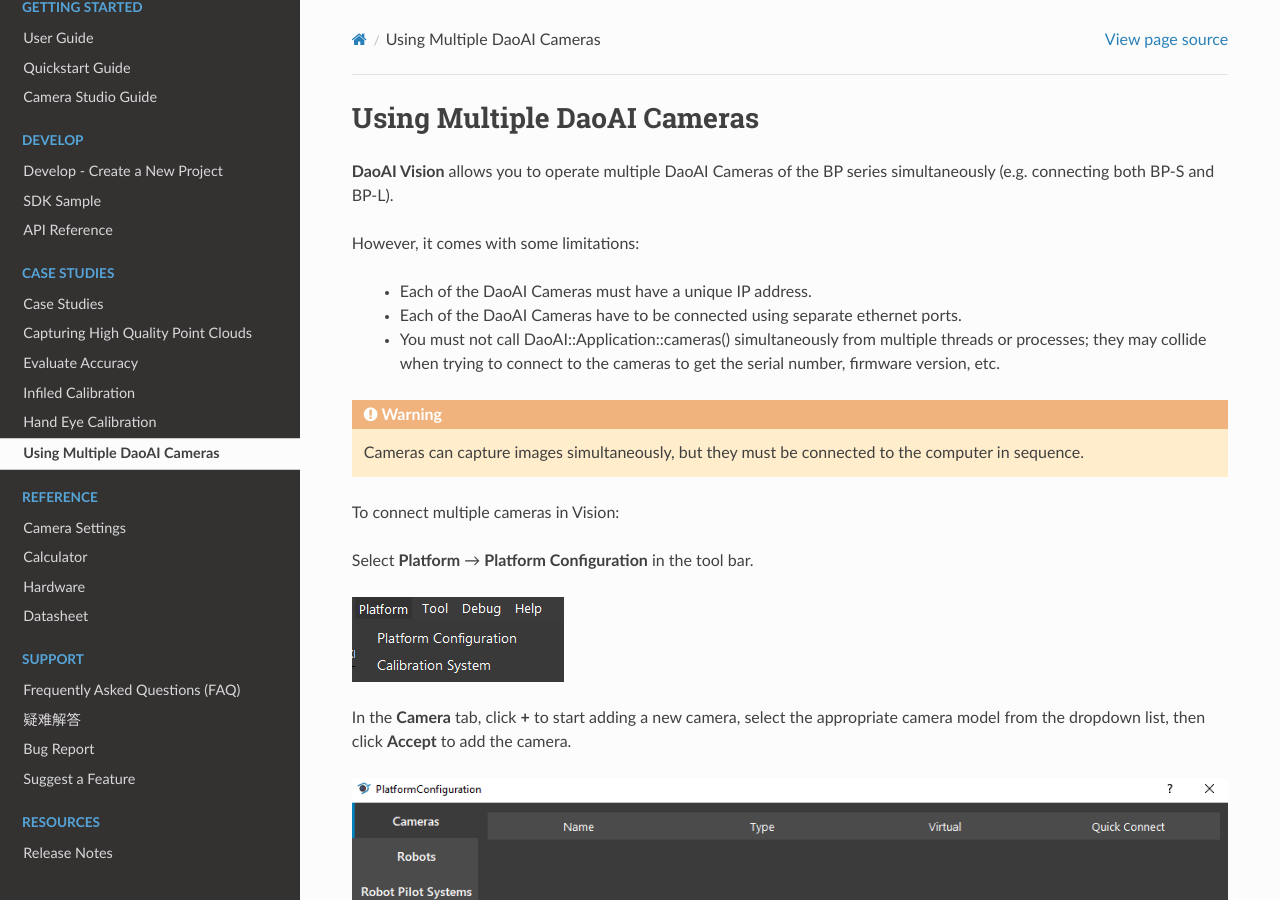
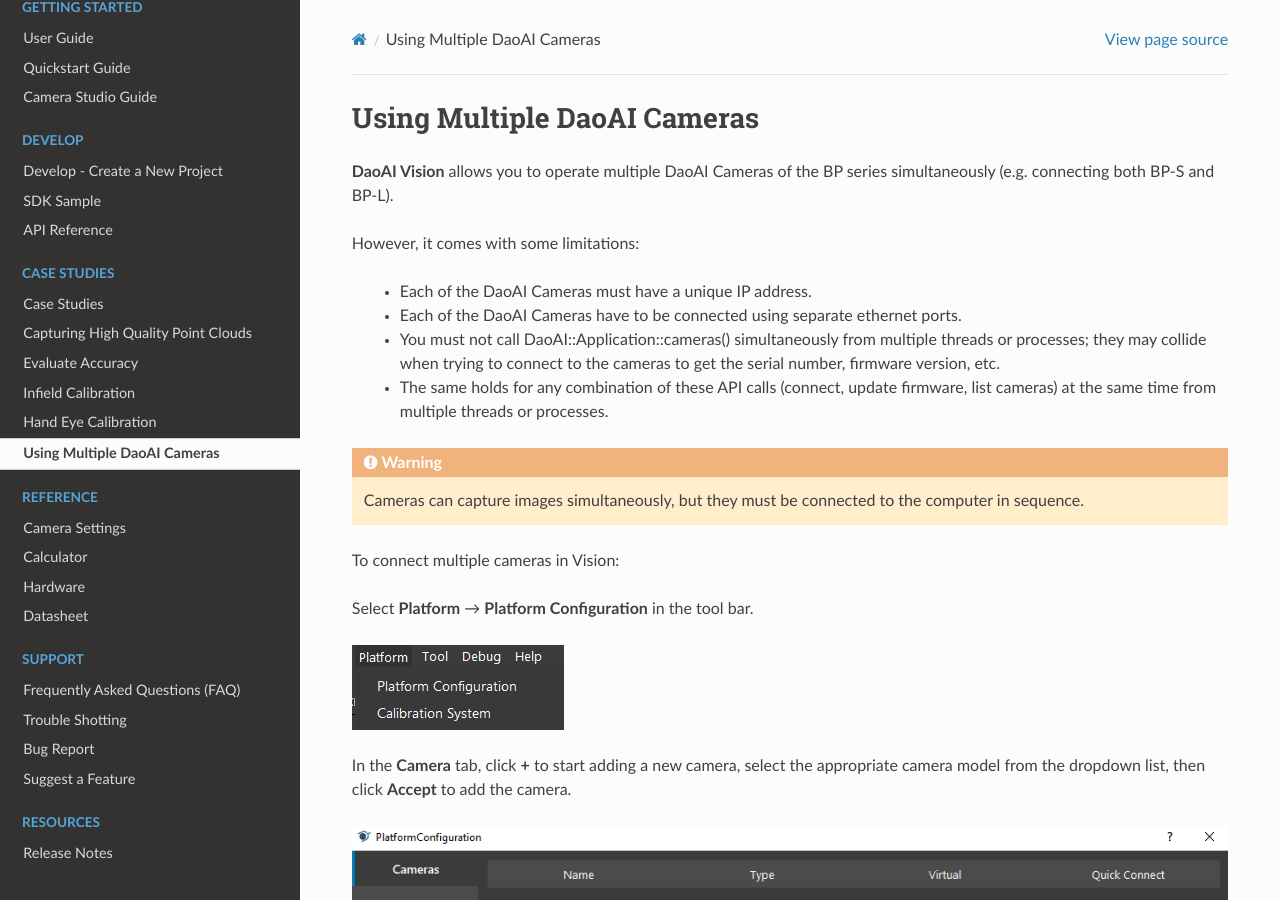
Before and after one commit to DaoAI-Robotics-Inc/daoai_camera_studio_user_manual, a Sphinx documentation site: the page built from docs/source/case-studies/use-multiple-daoai-cameras/index.rst, in a window 1280 px wide and 900 px high. Built offline with Sphinx 7.4.7 and the Read the Docs theme 2.0.0, drawn with Linux system fonts in a browser that asks for light colours.

Commit message:
fix spellings

```diff
--- a/docs/source/case-studies/infiled-calibration/index.rst
+++ b/docs/source/case-studies/infiled-calibration/index.rst
@@ -1,9 +1,9 @@
-Infiled Calibration
+Infield Calibration
 ===============================
 
 Infield calibration is a maintenance tool designed to verify and correct for the dimension trueness of DaoAI cameras. The user can check the dimension trueness of the point cloud at different points in the field of view (FOV) and determine if it is acceptable for their application. If the verification shows the camera is not sufficiently accurate for the application, then a correction can be performed to increase the dimension trueness of the point cloud. The average dimension trueness error from multiple measurements is expected to be close to zero (<0.1%).
 
-**why is the necessary**
+**Why is this necessary**
 
 Our cameras are made to withstand industrial working environments and continue to return quality point clouds. However, like most high precision electronic instruments, sometimes they might need a little adjustment to make sure they stay at their best performance. When a camera experiences substantial changes in its environment or heavy handling it could require a correction to work optimally in its new setting.
 
--- a/docs/source/case-studies/use-multiple-daoai-cameras/index.rst
+++ b/docs/source/case-studies/use-multiple-daoai-cameras/index.rst
@@ -8,6 +8,7 @@
     - Each of the DaoAI Cameras must have a unique IP address.
     - Each of the DaoAI Cameras have to be connected using separate ethernet ports.
     - You must not call DaoAI::Application::cameras() simultaneously from multiple threads or processes; they may collide when trying to connect to the cameras to get the serial number, firmware version, etc.
+    - The same holds for any combination of these API calls (connect, update firmware, list cameras) at the same time from multiple threads or processes.
 
 .. warning::
     Cameras can capture images simultaneously, but they must be connected to the computer in sequence.
--- a/docs/source/support/trouble-shooting/index.rst
+++ b/docs/source/support/trouble-shooting/index.rst
@@ -1,2 +1,2 @@
-疑难解答
+Trouble Shotting
 ==================
```
Also changed, not shown: docs/source/support/FAQ/index.rst (+4 -3 lines).
